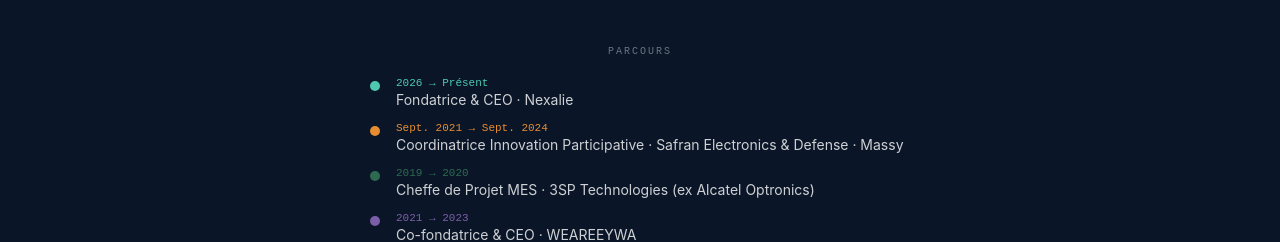
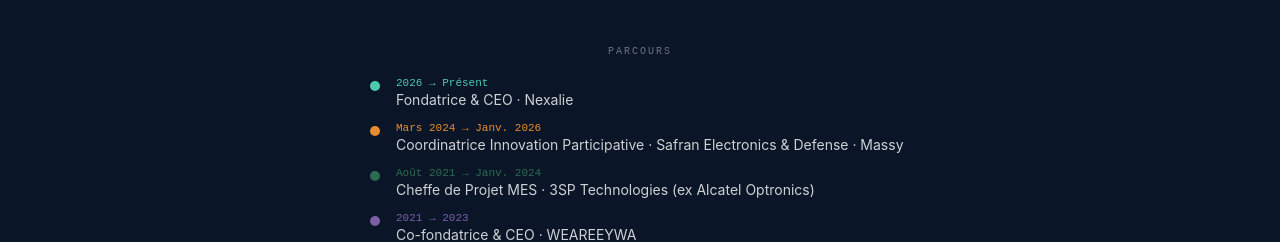
Before and after one commit to relia-nexalie/Nexalie, a Next.js app: page /about in a window 1280 px wide. Shown: the part 1894-2136 px from the top of the page. Built offline with nearby package versions, Linux system fonts and the light colour scheme; no server answers.

Commit message:
fix: dates Safran et 3SP

```diff
--- a/app/about/AboutClient.jsx
+++ b/app/about/AboutClient.jsx
@@ -116,8 +116,8 @@
             <p style={{ fontFamily: 'monospace', fontSize: '10px', letterSpacing: '2px', color: 'rgba(255,255,255,0.4)', marginBottom: '20px', textAlign: 'center' }}>PARCOURS</p>
             {[
               ['2026 → Présent',         'Fondatrice & CEO · Nexalie',                                              isAfrica ? '#C45E0A' : '#4EC9B0'],
-              ['Sept. 2021 → Sept. 2024','Coordinatrice Innovation Participative · Safran Electronics & Defense · Massy', '#E88C32'],
-              ['2019 → 2020',            'Cheffe de Projet MES · 3SP Technologies (ex Alcatel Optronics)',           green],
+              ['Mars 2024 → Janv. 2026', 'Coordinatrice Innovation Participative · Safran Electronics & Defense · Massy', '#E88C32'],
+              ['Août 2021 → Janv. 2024','Cheffe de Projet MES · 3SP Technologies (ex Alcatel Optronics)',            green],
               ['2021 → 2023',            'Co-fondatrice & CEO · WEAREEYWA',                                         '#7B5EA7'],
             ].map(([period, role, color]) => (
               <div key={period} style={{ display: 'flex', gap: '16px', marginBottom: '14px', alignItems: 'flex-start' }}>
```
